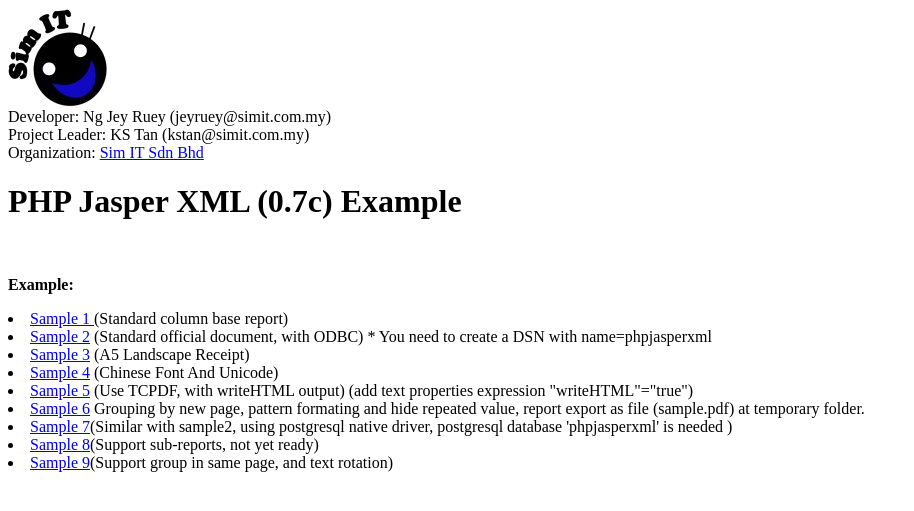
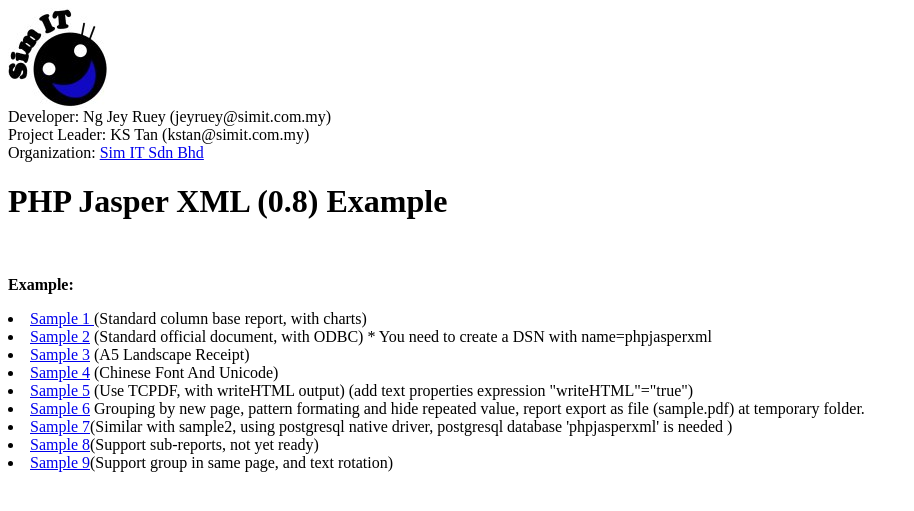
Before and after one commit to BBFMedia/PHPJasperXML, a PHP site: page / in a window 1280 px wide. Shown: the top 511 px of the page, without its empty margins (0-914 px from the left). Run offline with PHP 8.4, Linux system fonts and the light colour scheme.

Commit message:
add version 0.8
git-svn-id: http://phpjasperxml.googlecode.com/svn/trunk/trunk@10 438458de-9186-156a-0466-587117d7355b

```diff
--- a/index.php
+++ b/index.php
@@ -10,7 +10,7 @@
     <h1>PHP Jasper XML ($version) Example</h1><br>
 
     <p><B>Example:</B></p>
-    <li><a href='sample1.php' target='_blank'>Sample 1 <a> (Standard column base report)</li>
+    <li><a href='sample1.php' target='_blank'>Sample 1 <a> (Standard column base report, with charts)</li>
     <li><a href='sample2.php' target='_blank'>Sample 2</a> (Standard official document, with ODBC) * You need to create a DSN with name=phpjasperxml</li>
     <li><a href='sample3.php' target='_blank'>Sample 3</a> (A5 Landscape Receipt)</li>
     <li><a href='sample4.php' target='_blank'>Sample 4</a> (Chinese Font And Unicode)</li>
--- a/sample1.php
+++ b/sample1.php
@@ -13,7 +13,7 @@
 
 
 $PHPJasperXML = new PHPJasperXML();
-$PHPJasperXML->debugsql=false;
+//$PHPJasperXML->debugsql=true;
 $PHPJasperXML->arrayParameter=array("parameter1"=>1);
 $PHPJasperXML->xml_dismantle($xml);
 
--- a/setting.php
+++ b/setting.php
@@ -3,7 +3,7 @@
 $db="phpjasperxml";
 $user="root";
 $pass="user1";
-$version="0.7c";
+$version="0.8";
 $pgport=5432;
-
+$pchartfolder="./class/pchart2";
 ?>
```
Also changed, not shown: 1 other file.
